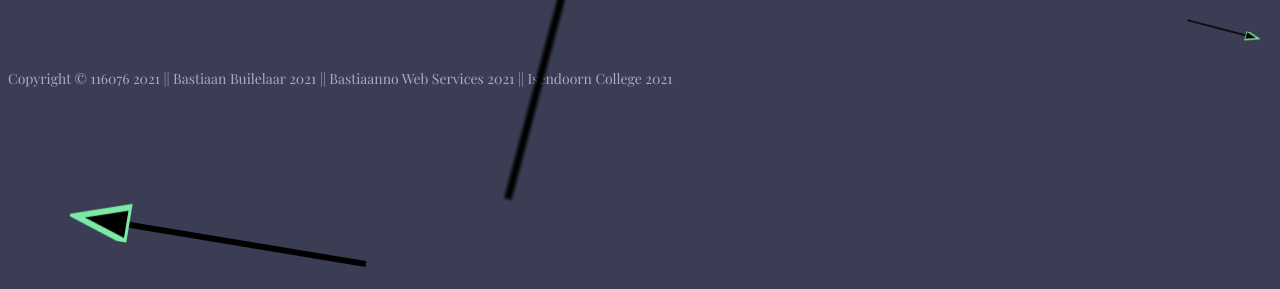
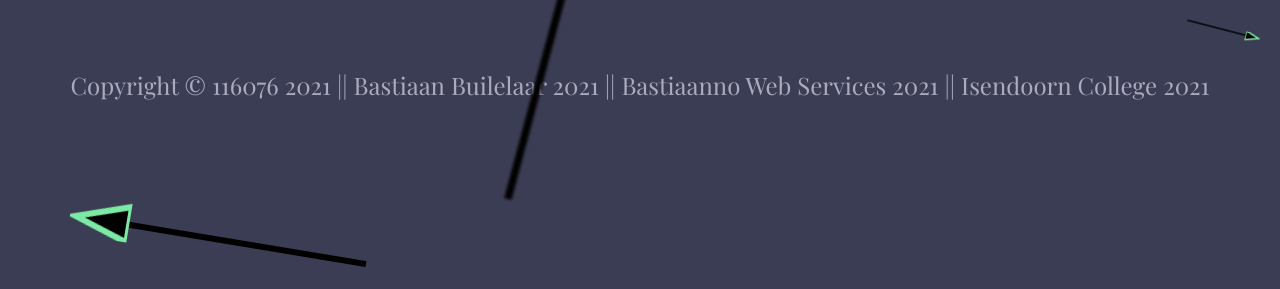
Before and after one commit to bastiaanno/wiskunde_escape, a website: page index.html in a window 1280 px wide. Shown: the part 511-800 px from the top of the page. Drawn offline with nearby package versions, Linux system fonts and the light colour scheme; no server answers; a web font is replaced by a local one.

Commit message:
Add footer

```diff
--- a/public/index.css
+++ b/public/index.css
@@ -57,6 +57,14 @@ button {
     font-weight: 900;
     font-style: italic;
     color: #dad8ec;
+}
+
+.footer {
+    width: 100%;
+    bottom: 0;
+    left: 0;
+    text-align: center;
+    font-size: 1.5rem;
 }
 
 .svg {
```
